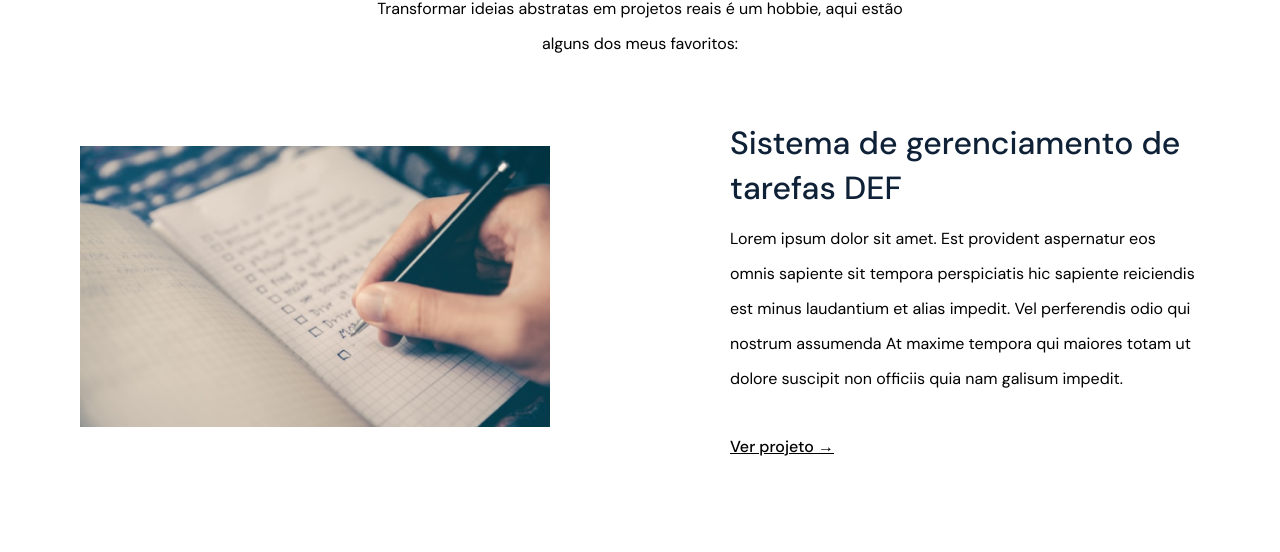
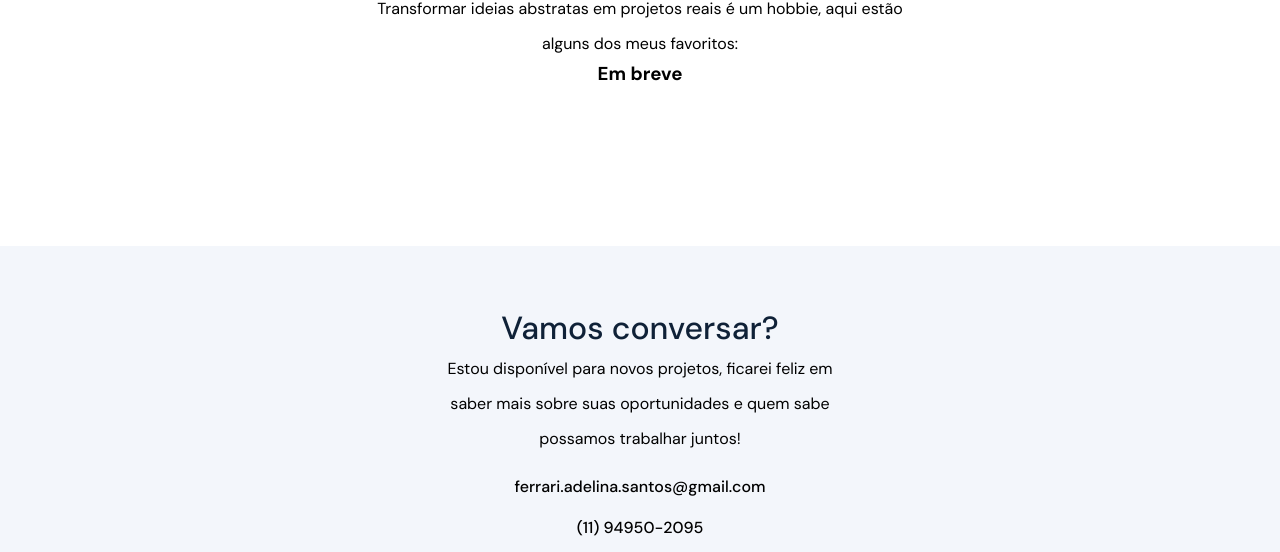
Before and after one commit to maferrari25/maferrari25.gitub.io, a plain HTML site: page index.html in a window 1280 px wide. Shown: the part 2795-3347 px from the top of the page. Drawn offline with Linux system fonts and the light colour scheme.

Commit message:
Alteração na sessão de projetos

```diff
--- a/index.html
+++ b/index.html
@@ -151,8 +151,9 @@
                 Transformar ideias abstratas em projetos reais é um hobbie, aqui estão
                 alguns dos meus favoritos:
             </p>
+            <h3>Em breve</h3>
         </div>
-        <ul>
+        <!--<ul>
             <li>
                 <div class="image">
                     <img src="assets/task-manager.png" alt="Gerenciamento de tarefas">
@@ -200,7 +201,8 @@
                         </p>
                         <a href="#">Ver projeto &rarr;</a>
                 </div>
-            </li </ul>
+            </li>
+        </ul>-->
     </section>
     <!--Footer-->
     <footer id="footer">
```
